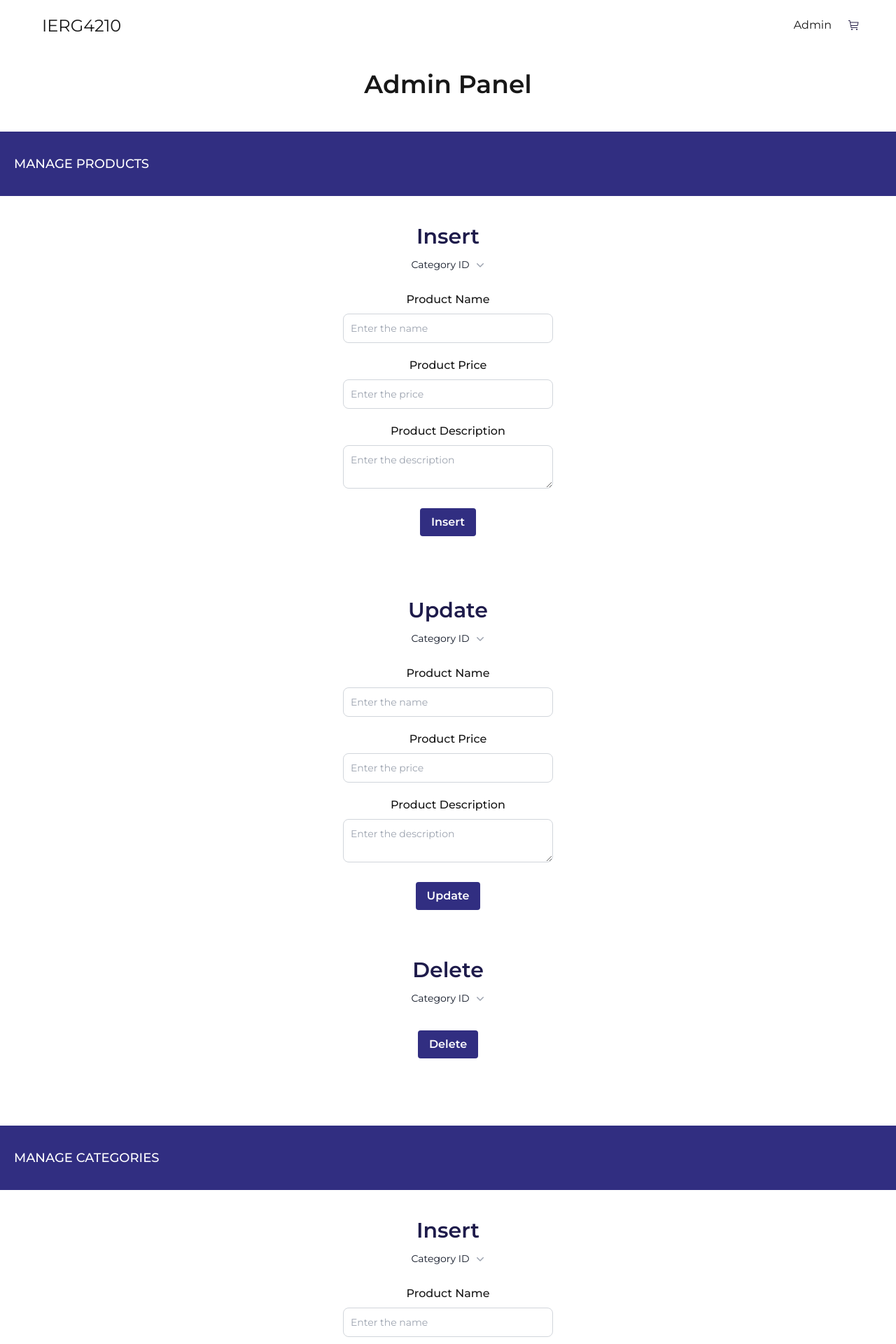
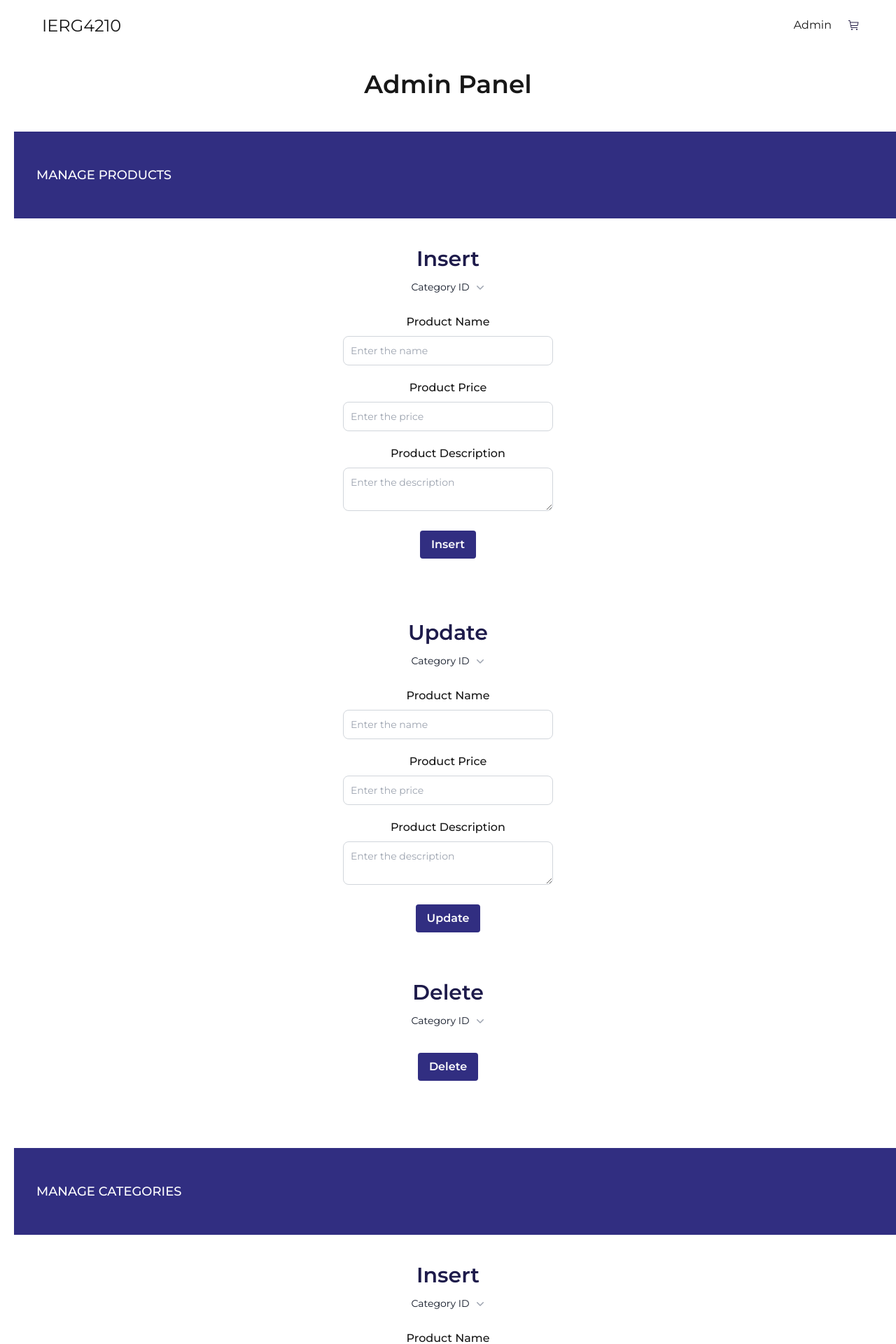
Before and after one commit to sylviawu410/ecommerce-project, a Next.js app in the folder frontend/: page /admin in a window 1280 px wide. Shown: the top 1920 px of the page at 70% size. Built offline with nearby package versions, Linux system fonts and the light colour scheme.

Commit message:
frontend updates to test if the ec2 instance is syncing with github

```diff
--- a/frontend/src/app/admin/page.js
+++ b/frontend/src/app/admin/page.js
@@ -10,7 +10,7 @@ const AdminPage = () => {
             <Navbar></Navbar>
             <main className='flex flex-col'>
                 <div className='text-4xl mt-7 mx-auto font-semibold'>Admin Panel</div>
-                <div className=' font-medium text-lg bg-indigo-900 text-white w-full py-8 mt-12 pl-5 '>MANAGE PRODUCTS</div>
+                <div className=' font-medium text-lg bg-indigo-900 text-white w-full py-12 pl-8 mt-12 ml-5 '>MANAGE PRODUCTS</div>
 
                 <form className='flex flex-col'>
                     <div className='flex flex-col my-10'>
@@ -151,7 +151,7 @@ const AdminPage = () => {
 
                     </div>
                 </form>
-                <div className=' font-medium text-lg bg-indigo-900 text-white w-full py-8 mt-12 pl-5 '>MANAGE CATEGORIES</div>
+                <div className=' font-medium text-lg bg-indigo-900 text-white w-full py-12 pl-8 mt-12 ml-5'>MANAGE CATEGORIES</div>
 
                 <form className='flex flex-col'>
                     <div className='flex flex-col my-10'>
```
